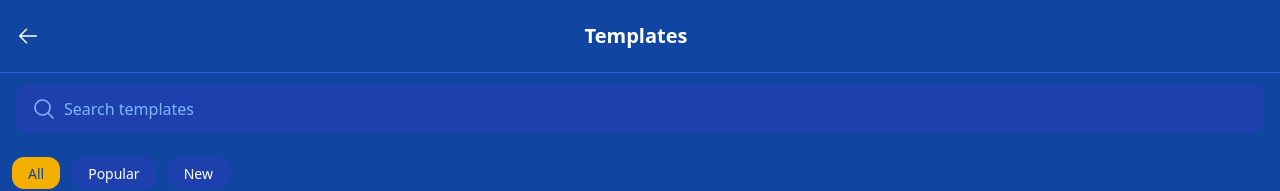
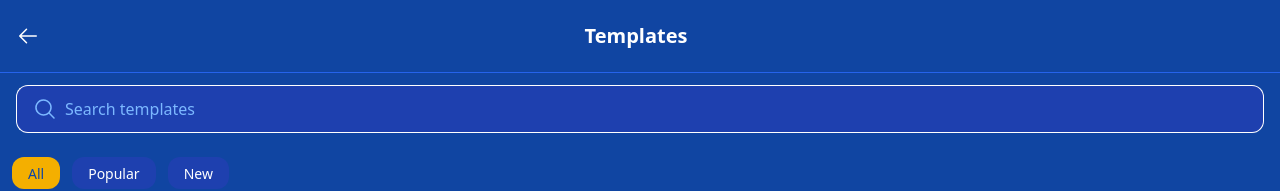
Before and after one commit to Tawan151766/solva-go, a Next.js app: page /templates in a window 1280 px wide. Shown: the top 191 px of the page. Built offline with nearby package versions, Linux system fonts and the light colour scheme.

Commit message:
feat: search

```diff
--- a/src/app/components/templates/SearchBar.js
+++ b/src/app/components/templates/SearchBar.js
@@ -14,7 +14,7 @@ export default function SearchBar({ onSearch }) {
     <div className="px-4 py-3">
       <label className="flex flex-col min-w-40 h-12 w-full">
         <div className="flex w-full flex-1 items-stretch rounded-xl h-full">
-          <div className="text-[#7cb8ff] flex border-none bg-[#1e40af] items-center justify-center pl-4 rounded-l-xl border-r-0">
+          <div className="border-white border-1 border-solid text-[#7cb8ff] flex border-none bg-[#1e40af] items-center justify-center pl-4 rounded-l-xl border-r-0">
             <svg
               xmlns="http://www.w3.org/2000/svg"
               width="24px"
@@ -27,7 +27,7 @@ export default function SearchBar({ onSearch }) {
           </div>
           <input
             placeholder="Search templates"
-            className="form-input flex w-full min-w-0 flex-1 resize-none overflow-hidden rounded-xl text-white focus:outline-0 focus:ring-0 border-none bg-[#1e40af] focus:border-none h-full placeholder:text-[#7cb8ff] px-4 rounded-l-none border-l-0 pl-2 text-base font-normal leading-normal"
+            className="form-input flex w-full min-w-0 flex-1 resize-none overflow-hidden rounded-xl text-white focus:outline-0 focus:ring-0 border-none bg-[#1e40af] focus:border-none h-full placeholder:text-[#7cb8ff] px-4 rounded-l-none border-l-0 pl-2 text-base font-normal leading-normal border-white border-1 border-solid"
             value={searchTerm}
             onChange={handleChange}
           />
```
